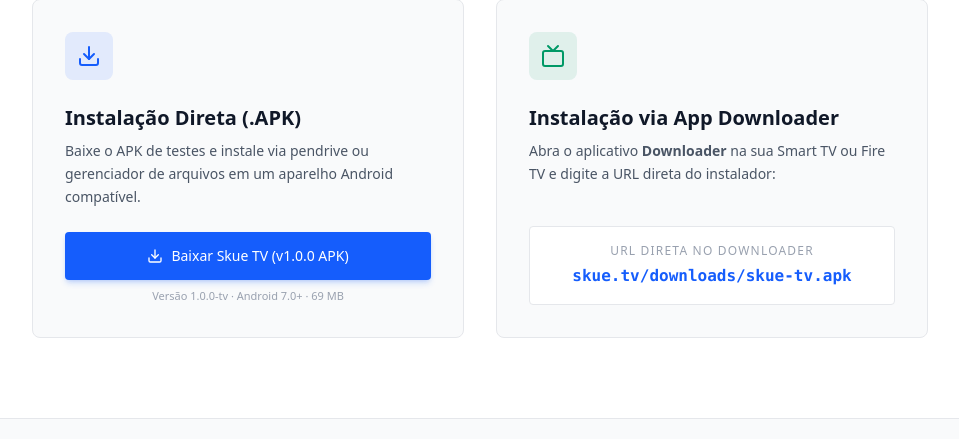
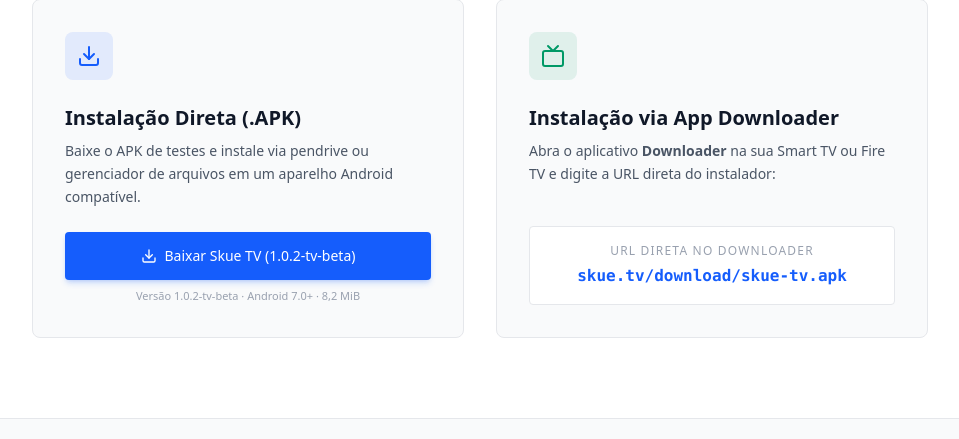
Before and after one commit to rclabs-app/skue-player, a Laravel app: page / in a window 1280 px wide. Shown: the part 1904-2343 px from the top of the page, without its empty margins (160-1119 px from the left). Run offline with Laravel 12, Linux system fonts and the light colour scheme; style sheets or scripts are compiled from the project's sources; some web fonts are replaced.

Commit message:
Exibe os metadados atuais do download Android
- Usa a rota canônica de download.
- Apresenta versão e tamanho pela configuração e atualiza o endereço do Downloader.

```diff
--- a/backend/resources/views/welcome.blade.php
+++ b/backend/resources/views/welcome.blade.php
@@ -162,11 +162,11 @@
                     <p class="text-sm text-gray-600 dark:text-gray-400 mb-6 leading-relaxed">Baixe o APK de testes e instale via pendrive ou gerenciador de arquivos em um aparelho Android compatível.</p>
                 </div>
                 <div>
-                    <a href="/downloads/skue-tv.apk" class="w-full inline-flex items-center justify-center gap-2 py-3.5 px-6 bg-blue-600 hover:bg-blue-700 text-white font-medium rounded-sm transition-colors text-sm shadow-md shadow-blue-600/20">
+                    <a href="{{ route('download.android') }}" class="w-full inline-flex items-center justify-center gap-2 py-3.5 px-6 bg-blue-600 hover:bg-blue-700 text-white font-medium rounded-sm transition-colors text-sm shadow-md shadow-blue-600/20">
                         <svg xmlns="http://www.w3.org/2000/svg" width="16" height="16" viewBox="0 0 24 24" fill="none" stroke="currentColor" stroke-width="2" stroke-linecap="round" stroke-linejoin="round"><path d="M21 15v4a2 2 0 0 1-2 2H5a2 2 0 0 1-2-2v-4"/><polyline points="7 10 12 15 17 10"/><line x1="12" x2="12" y1="15" y2="3"/></svg>
-                        Baixar Skue TV (v1.0.0 APK)
+                        Baixar Skue TV ({{ config('downloads.android.version') }})
                     </a>
-                    <span class="block text-center text-[11px] text-gray-400 mt-2">Versão 1.0.0-tv · Android 7.0+ · 69 MB</span>
+                    <span class="block text-center text-[11px] text-gray-400 mt-2">Versão {{ config('downloads.android.version') }} · Android 7.0+ · {{ number_format(config('downloads.android.size_bytes') / 1048576, 1, ',', '.') }} MiB</span>
                 </div>
             </div>
 
@@ -181,7 +181,7 @@
                 </div>
                 <div class="bg-white dark:bg-[#0c0d10] p-4 rounded border border-gray-200 dark:border-white/10 text-center">
                     <span class="text-xs text-gray-400 uppercase tracking-widest block mb-1">URL Direta no Downloader</span>
-                    <code class="text-base font-mono font-bold text-blue-600 dark:text-blue-400 select-all">skue.tv/downloads/skue-tv.apk</code>
+                    <code class="text-base font-mono font-bold text-blue-600 dark:text-blue-400 select-all">skue.tv/download/skue-tv.apk</code>
                 </div>
             </div>
         </div>
```
